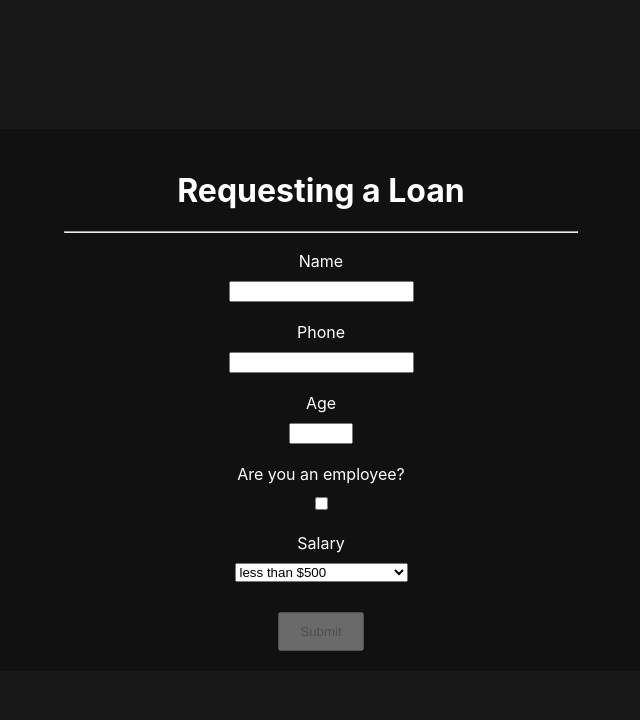
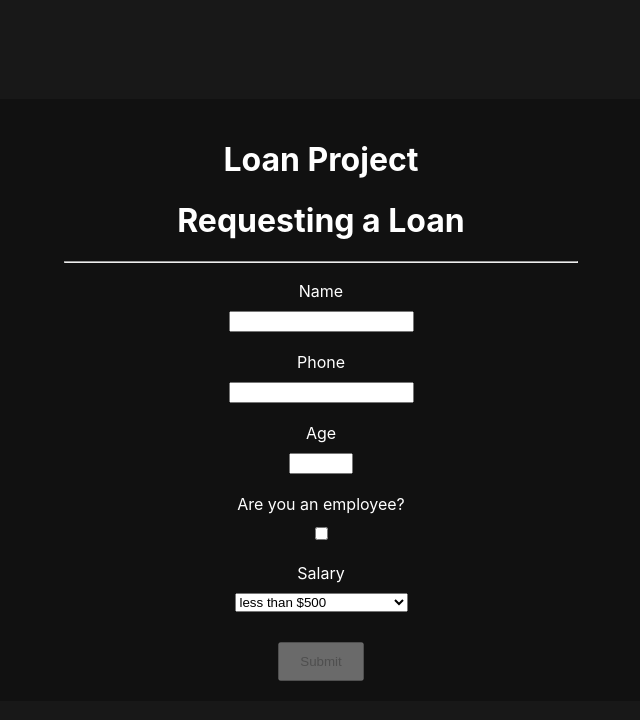
Before and after one commit to Isaladwy/request-loan, a React (Create React App) app: page / in a window 1280 px wide. Shown: the top 720 px of the page, without its empty margins (319-959 px from the left). Built offline with nearby package versions, Linux system fonts and the light colour scheme.

Commit message:
feat: add title prop to LoanForm component
Introduce a `title` prop to the LoanForm component to dynamically display the title. This change allows for better customization and reusability of the component.

```diff
--- a/src/App.js
+++ b/src/App.js
@@ -1,6 +1,7 @@
 import LoanForm from './components/LoanForm';
 
 function App() {
+  const title = 'Loan Project';
   return (
     <div
       style={{
@@ -12,7 +13,7 @@ function App() {
         color: '#fff',
       }}
     >
-      <LoanForm />
+      <LoanForm title={title} />
     </div>
   );
 }
--- a/src/components/LoanForm.jsx
+++ b/src/components/LoanForm.jsx
@@ -2,7 +2,7 @@ import { useState, useEffect } from 'react';
 import './LoanForm.css'; // Import the CSS file
 import PopupModel from './PopupModel';
 
-function LoanForm() {
+function LoanForm({title}) {
   const [formData, setFormData] = useState({
     name: '',
     phone: '',
@@ -25,6 +25,7 @@ function LoanForm() {
 
   return (
     <div className="loan-form-container">
+      <h1>{title}</h1>
       <form
         onSubmit={(event) => {
           event.preventDefault();
```
